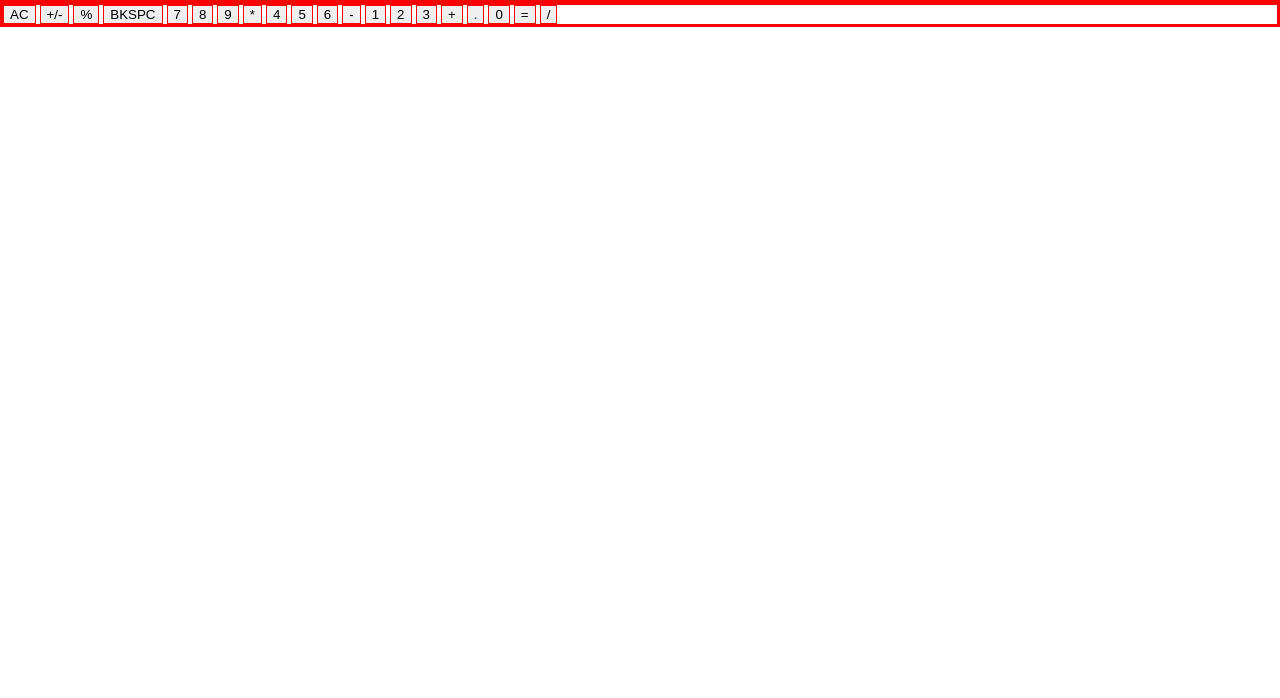
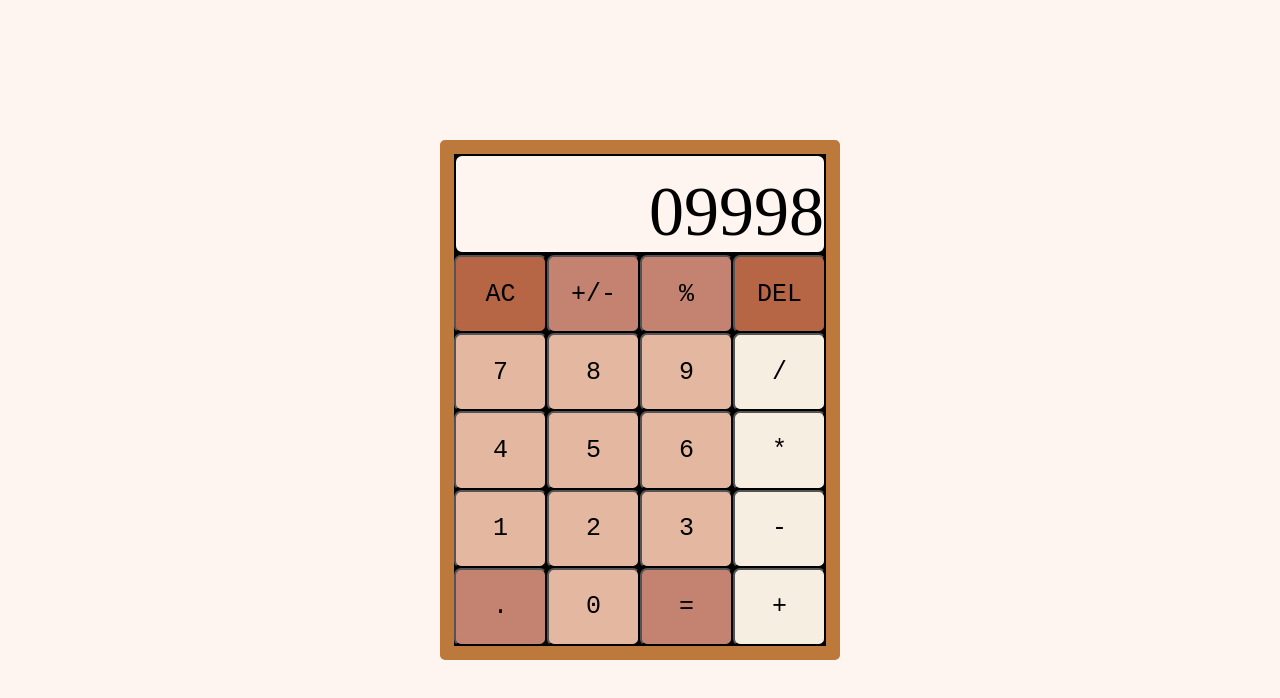
Before and after one commit to jvlimos/calculator, a plain HTML site: page index.html in a window 1280 px wide. Drawn offline with Linux system fonts and the light colour scheme.

Commit message:
Polish html and css. Scripts next.

```diff
--- a/index.html
+++ b/index.html
@@ -10,30 +10,34 @@
 </head>
 <body>
 
-<div title='screen'></div>
+<div id='calc'>
 
-<div title='buttons'>
+	<div id='screen'>09998</div>
 
-	<button class=''>AC</button>
-	<button class=''>+/-</button>
-	<button class=''>%</button>
-	<button class=''>BKSPC</button>
-	<button class=''>7</button>
-	<button class=''>8</button>
-	<button class=''>9</button>
-	<button class=''>*</button>
-	<button class=''>4</button>
-	<button class=''>5</button>
-	<button class=''>6</button>
-	<button class=''>-</button>
-	<button class=''>1</button>
-	<button class=''>2</button>
-	<button class=''>3</button>
-	<button class=''>+</button>
-	<button class=''>.</button>
-	<button class=''>0</button>
-	<button class=''>=</button>
-	<button class=''>/</button>
+	<div id='buttons'>
+
+		<button class='button clear' id='clear'>AC</button>
+		<button class='button extra' id='negOrPos'>+/-</button>
+		<button class='button extra' id='overHundred'>%</button>
+		<button class='button clear' id='backspace'>DEL</button>
+		<button class='button num' id='7'>7</button>
+		<button class='button num' id='8'>8</button>
+		<button class='button num' id='9'>9</button>
+		<button class='button oper' id='divide'>/</button>
+		<button class='button num' id='4'>4</button>
+		<button class='button num' id='5'>5</button>
+		<button class='button num' id='6'>6</button>
+		<button class='button oper' id='multiply'>*</button>
+		<button class='button num' id='1'>1</button>
+		<button class='button num' id='2'>2</button>
+		<button class='button num' id='3'>3</button>
+		<button class='button oper' id='subtract'>-</button>
+		<button class='button extra' id='decimalPoint'>.</button>
+		<button class='button num' id='0'>0</button>
+		<button class='button extra' id='equals'>=</button>
+		<button class='button oper' id='add'>+</button>
+
+	</div>
 
 </div>
 
@@ -44,6 +48,5 @@
 
 
 
-
 </body>
 </html>
--- a/style.css
+++ b/style.css
@@ -1,5 +1,5 @@
 * {
-  border: 1px red solid;
+  /* border: 1px red solid; */
 }
 
 :root {
@@ -8,7 +8,7 @@
 
 * {
   box-sizing: border-box;
-/*	margin: 0;
+	/* margin: 0;
 	padding: 0; */
 }
 
@@ -19,5 +19,68 @@
 body {
 	margin: 0;
 	font-size: 1.6rem;
-	font-family: ;
+	display: flex;
+	flex-direction: column;
+	justify-content: center;
+	align-items: center;
+	height: 100vh;
+	background-color: #fff5f0;
 }
+
+button {
+	font-size: 2.5rem;
+}
+
+#calc {
+	height: 520px;
+	width: 400px;
+	border: 14px rgb(189, 120, 60) solid;
+	border-radius: 5px;
+	background-color: black;
+}
+
+#screen {
+	height: 100px;
+	background-color: #fff5f0;
+	font-size: 7rem;
+	display: flex;
+	justify-content: end;
+	align-items: flex-end;
+	border: 2px solid black;
+	border-radius: 8px;
+}
+
+#buttons {
+	border-top: black solid 1px;
+	height: 392px;
+	display: flex;
+	flex-wrap: wrap;
+	background-color: black;
+}
+
+.button {
+	width: 25%;
+	border-radius: 7px;
+	border-color: black;
+	font-family: monospace;
+}
+
+.button:active {
+	filter: brightness(120%);
+}
+
+.oper {
+	background-color: #F6EEE0;
+}
+
+.clear {
+	background-color: #b66545;
+}
+
+.num {
+	background-color: #E4B7A0;
+}
+
+.extra {
+	background-color: #C38370;
+}
```
